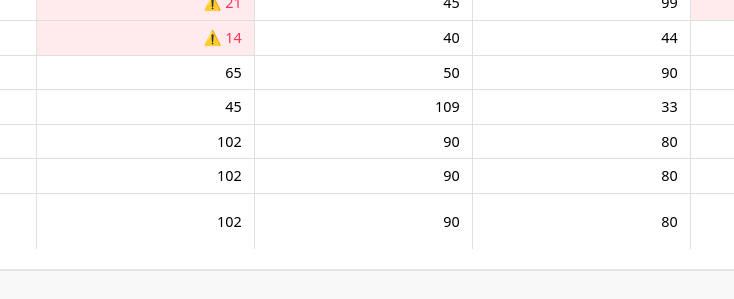
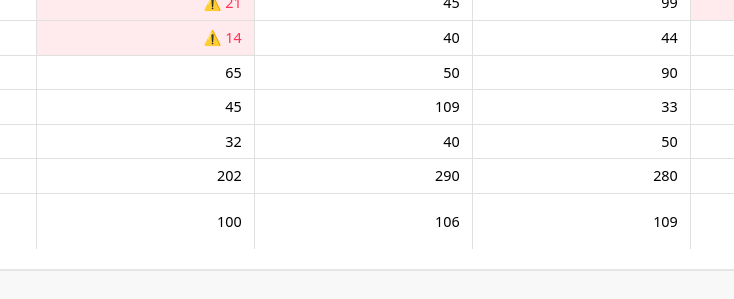
Before and after one commit to simpledotorg/hearts360, a plain HTML site: page index.html in a window 1280 px wide. Shown: the part 4800-5099 px from the top of the page, 432-1166 px from the left. Drawn offline with nearby package versions, Linux system fonts and the light colour scheme.

Commit message:
Small data

```diff
--- a/index.html
+++ b/index.html
@@ -1041,25 +1041,25 @@
             <tr>
               <th class="link"><a href="#">Subdistrict Hospital Grape</a></th>
               <td>Mangrove County</td>
-              <td class="number">102</td>
-              <td class="number">90</td>
-              <td class="number">80</td>
+              <td class="number">32</td>
+              <td class="number">40</td>
+              <td class="number">50</td>
               <td class="number">1</td>
             </tr>
             <tr>
               <th class="link"><a href="#">Subdistrict Hospital Juniper</a></th>
               <td>Oceanside County</td>
-              <td class="number">102</td>
-              <td class="number">90</td>
-              <td class="number">80</td>
+              <td class="number">202</td>
+              <td class="number">290</td>
+              <td class="number">280</td>
               <td class="number">1</td>
             </tr>
             <tr>
               <th class="link"><a href="#">Subdistrict Hospital Grasslands</a></th>
               <td>Grasslands County</td>
-              <td class="number">102</td>
-              <td class="number">90</td>
-              <td class="number">80</td>
+              <td class="number">100</td>
+              <td class="number">106</td>
+              <td class="number">109</td>
               <td class="number">1</td>
             </tr>
           </tbody>
```
